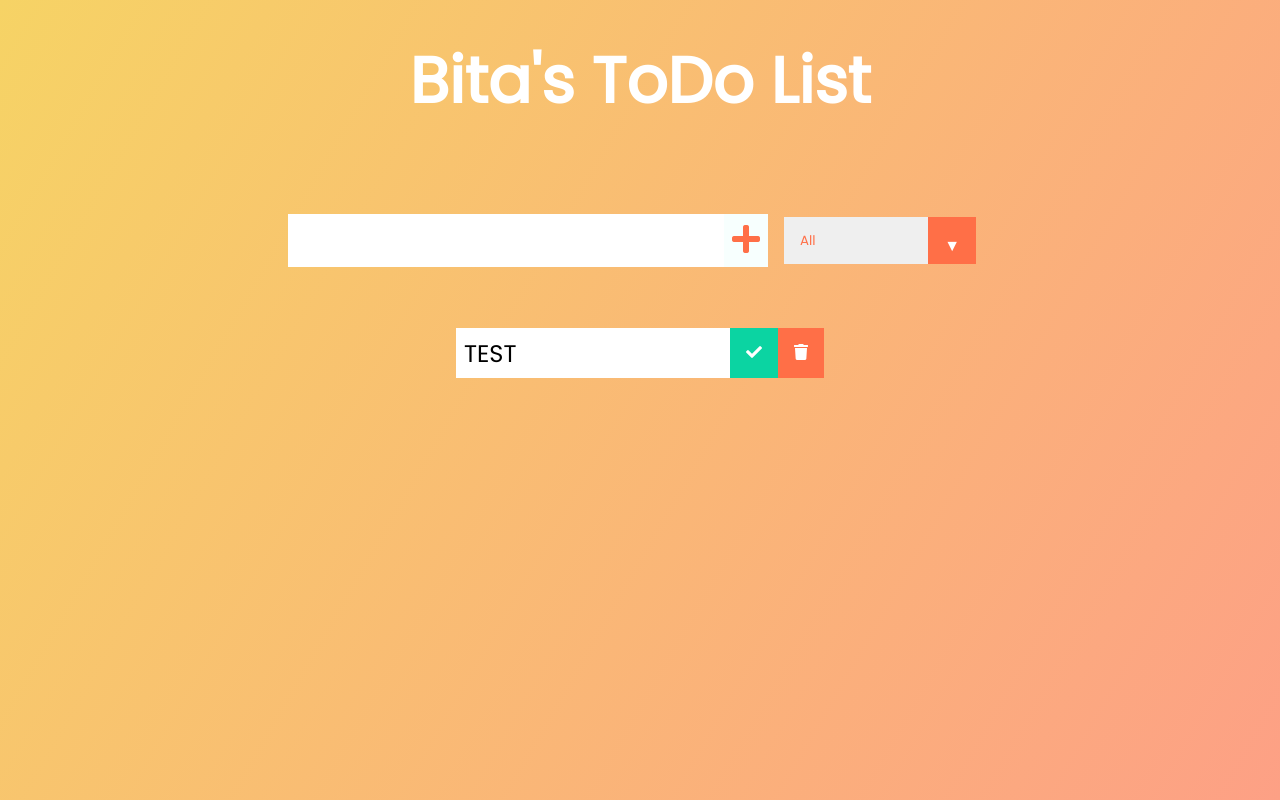
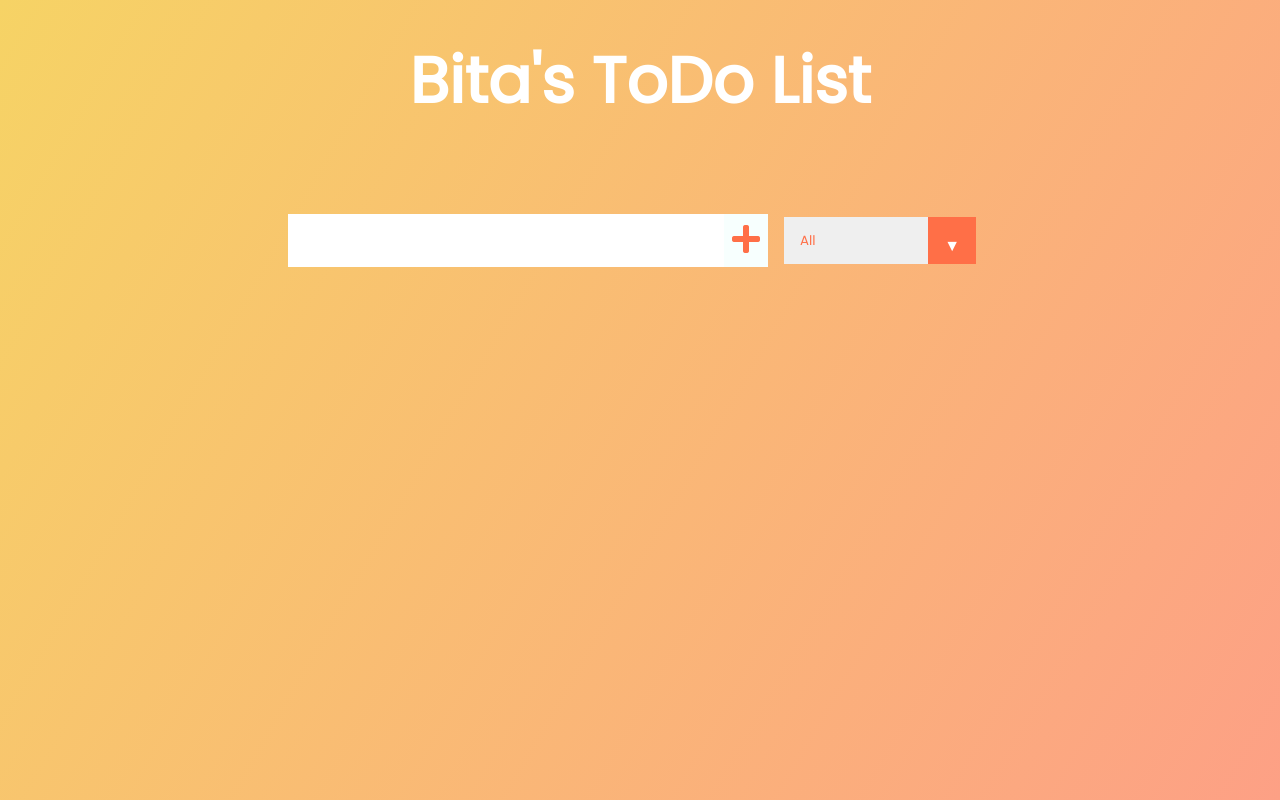
Before and after one commit to Rheaazarraga/react-todo, a React (Create React App) app: page / in a window 1280 px wide. Built offline with nearby package versions, Linux system fonts and the light colour scheme.

Commit message:
pass down props data in our component to render out dynamic data/pass info from our state

```diff
--- a/src/components/Todo.jsx
+++ b/src/components/Todo.jsx
@@ -1,9 +1,9 @@
 import React from 'react';
 
-const Todo = () => {
+const Todo = ({text}) => {
   return (
     <div className="todo">
-      <li className='todo-item'>TEST</li>
+      <li className='todo-item'>{text}</li>
     <button className='complete-btn'><i className='fas fa-check'></i></button>
     <button className='delete-btn'><i className='fas fa-trash'></i></button>
     </div>
--- a/src/components/TodoList.jsx
+++ b/src/components/TodoList.jsx
@@ -6,7 +6,10 @@
   return (
     <div className="todo-container">
       <ul className="todo-list">
-      <Todo />
+      {/* for each to do that we have from the state we're gonna render out a todo component */}
+        {todos.map(todo => (
+                <Todo text={todo.text}/>
+        ))}
       </ul>
     </div>
   );
```
